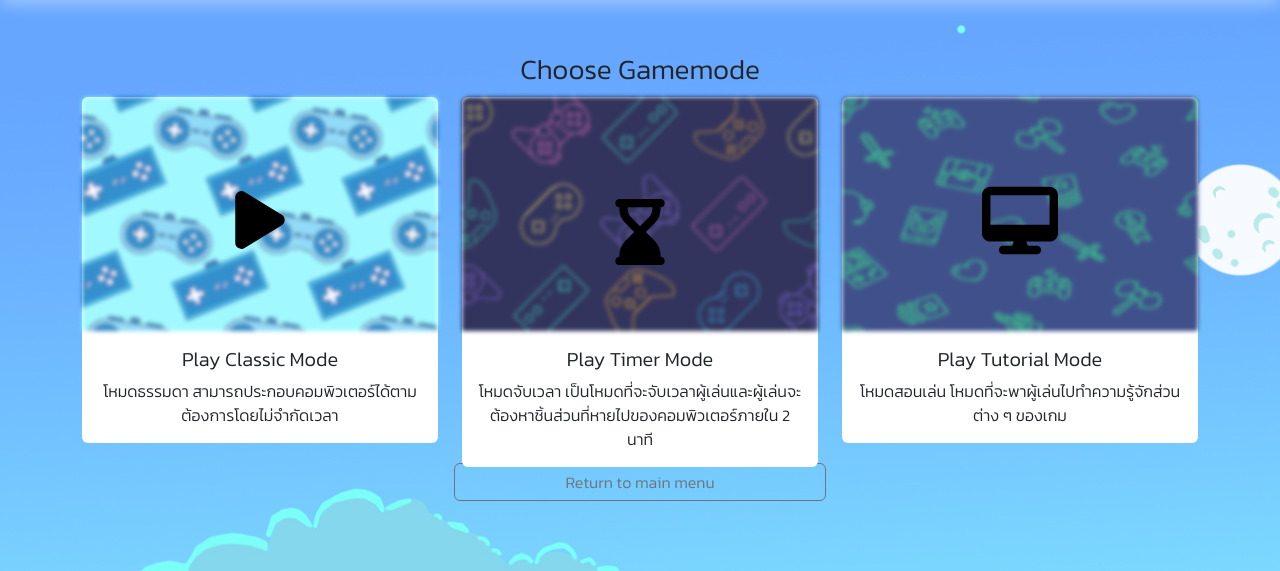
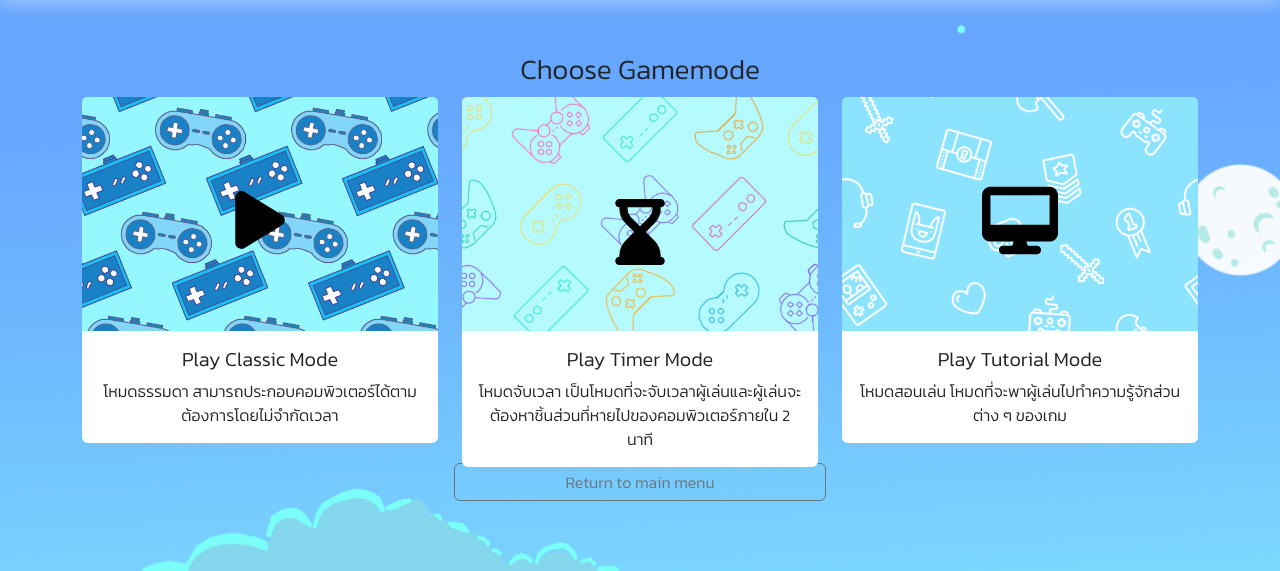
Before and after one commit to MashiroX00/PC-Building, a PHP site: page /PC-Building/ModeSelection.php in a window 1280 px wide. Shown: the part 86-657 px from the top of the page. Run offline with PHP 8.4, Linux system fonts and the light colour scheme; some libraries are stand-ins or nearby versions.

Commit message:
Add picture

```diff
--- a/ModeSelection.php
+++ b/ModeSelection.php
@@ -47,7 +47,7 @@ session_start();
   </div>
   <div class="col">
     <div class="card border-0">
-      <img src="<?php echo $url;?>src/assets/Game BG3.png" class="card-img-top" alt="background" width="416px" height="234px">
+      <img src="<?php echo $url;?>src/assets/Game BG3.png" class="card-img-top bg-img" alt="background" width="416px" height="234px">
       <div class="card-img-overlay d-flex justify-content-center align-items-center" style="margin-top: -100px;">
         <a href=""><img src="<?php echo $url;?>src/icon/desktop-solid.svg" alt="play" width="76px" height="69px"></a>
       </div>
--- a/index.php
+++ b/index.php
@@ -25,8 +25,8 @@ include "./conectdb.php";
     </div>
 
     <div class="col-lg-4 col-md-6 text-center mt-5">
-    <a href="<?php echo$url;?>ModeSelection.php" class="btn btn-primary mt-5 mb-3" style="width: 200px;">Start Game</a><br>
-    <a href="<?php echo$url;?>ModeSelection.php" class="btn btn-secondary" style="width: 200px;">View Career</a>
+    <a href="<?php echo$url;?>ModeSelection.php" class="btn mt-5 mb-3 imgHover" ><img src="<?php echo$url;?>src/assets/Start.png" style="width: 350px;"></a><br>
+    <a href="<?php echo$url;?>ModeSelection.php" class="btn imgHover"><img src="<?php echo$url;?>src/assets/View_PC.png" style="width: 350px;"></a>
     </div>
 
     <div class="col-lg-4 col-md-6">
--- a/mode.css
+++ b/mode.css
@@ -1,5 +1,5 @@
 .card-img-top {
-    filter: blur(2px);
+    filter: blur(0px);
   }
 .card-img-overlay img {
     position: relative;
@@ -12,8 +12,8 @@
 .bg-img {
 
   object-fit: cover;
-  background-color: rgb(0, 0, 0);
-  opacity: 80%;
+  background-color: rgb(255, 255, 255);
+  opacity: 90%;
 }
 body {
   background-image: url(./src/assets/bluemoon\ Game.jpg);
```
Also changed, not shown: style.css (+8 -0 lines), src/assets/Game BG2.png, src/assets/Game BG2_OLD.png (added), src/assets/Game BG3.png, src/assets/Game BG3_OLD.png (added), src/assets/Start.png (added), src/assets/View_PC.png (added), src/assets/thumbnail.png (deleted).
